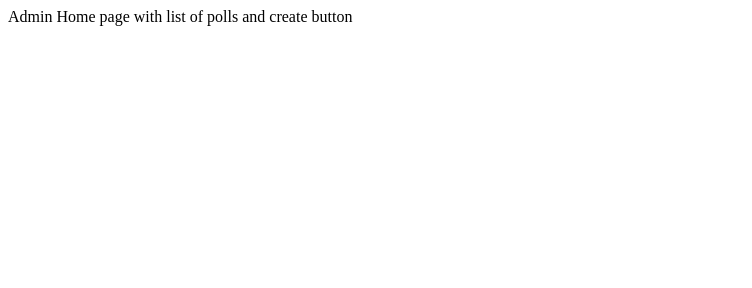
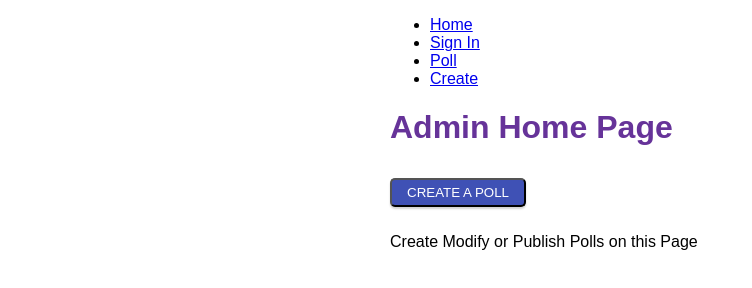
Before and after one commit to mmaguire21/Senior-Design-Lab-3, a Gatsby site: page /admin/home in a window 1280 px wide. Shown: the whole page, without its empty margins (0-752 px from the left). Built offline with nearby package versions, Linux system fonts and the light colour scheme; Gatsby itself is replaced by a stand-in of ours.

Commit message:
Added a button in the admin home page to take you to the create page.

```diff
--- a/package.json
+++ b/package.json
@@ -23,6 +23,7 @@
     "gatsby-source-filesystem": "^4.2.0",
     "gatsby-transformer-sharp": "^4.1.0",
     "react": "^17.0.1",
-    "react-dom": "^17.0.1"
+    "react-dom": "^17.0.1",
+    "styled-components": "^5.3.3"
   }
 }
--- a/src/pages/admin/home.js
+++ b/src/pages/admin/home.js
@@ -1,4 +1,56 @@
 import * as React from "react"
+import Layout from "../../components/layout";
+import styled from "styled-components";
+import { Link } from 'gatsby'
+
+
+const theme = {
+    blue: {
+        default: "#3f51b5",
+        hover: "#283593"
+    },
+    pink: {
+        default: "#c91751",
+        hover: "#ad1457"
+    }
+};
+
+const Button = styled.button`
+  background-color: ${(props) => theme[props.theme].default};
+  color: white;
+  padding: 5px 15px;
+  border-radius: 5px;
+  outline: 0;
+  text-transform: uppercase;
+  margin: 10px 0;
+  cursor: pointer;
+  box-shadow: 0 2px 2px lightgray;
+  transition: ease background-color 250ms;
+
+  &:hover {
+    background-color: ${(props) => theme[props.theme].hover};
+  }
+
+  &:disabled {
+    cursor: default;
+    opacity: 0.7;
+  }`;
+
+Button.defaultProps = {
+    theme: "blue"
+};
+
+function clickMe() {
+    alert("You clicked me!");
+}
+
 export default function Home() {
-  return <div>Admin Home page with list of polls and create button</div>
+    return (
+        <Layout pageTitle="Admin Home Page">
+            <Link to="/admin/create">
+                <Button>Create A Poll</Button>
+            </Link>
+            <p>Create Modify or Publish Polls on this Page</p>
+        </Layout>
+    )
 }
```
Also changed, not shown: 2 other files.
